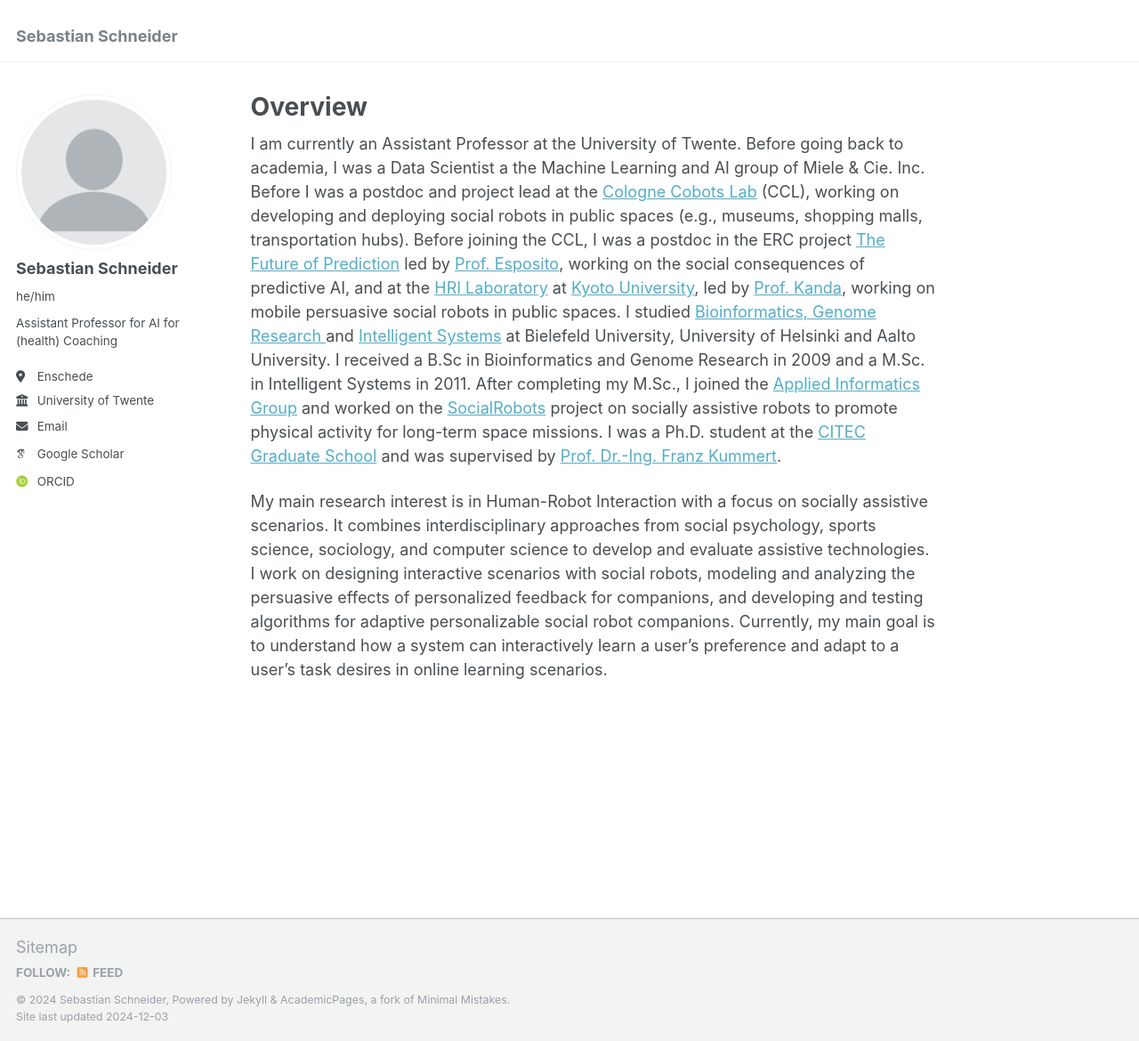
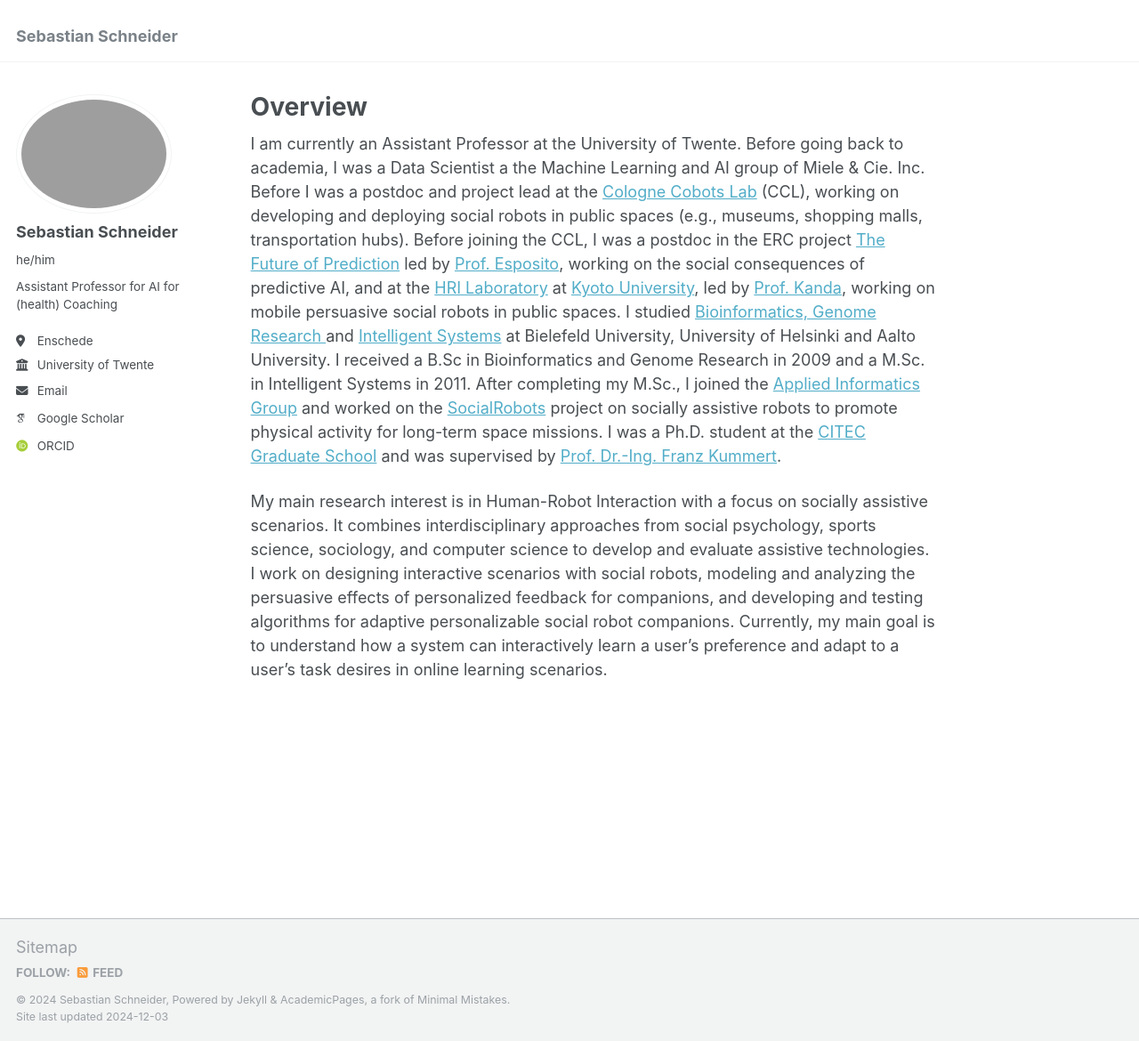
Before and after one commit to sebschne/sebschne.github.io, a Jekyll site: the page built from _pages/about.md, in a window 1280 px wide and 1170 px high. Shown: the whole window at 89% size. Built offline with Jekyll 4.4.1, drawn with Linux system fonts in a browser that asks for light colours; some web fonts are replaced.

Commit message:
Update _config.yml

```diff
--- a/_config.yml
+++ b/_config.yml
@@ -21,7 +21,7 @@ repository               : "academicpages/academicpages.github.io"
 #               Additional customization can be done by editing /_includes/author-profile.html
 author:
   # Biographic information
-  avatar           : "profile.png"
+  avatar           : "sebastian_schneider.png"
   name             : "Sebastian Schneider"
   pronouns         : "he/him"
   bio              : "Assistant Professor for AI for (health) Coaching"
```
